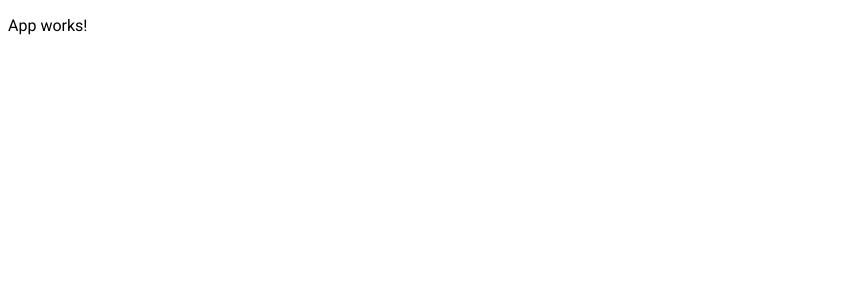
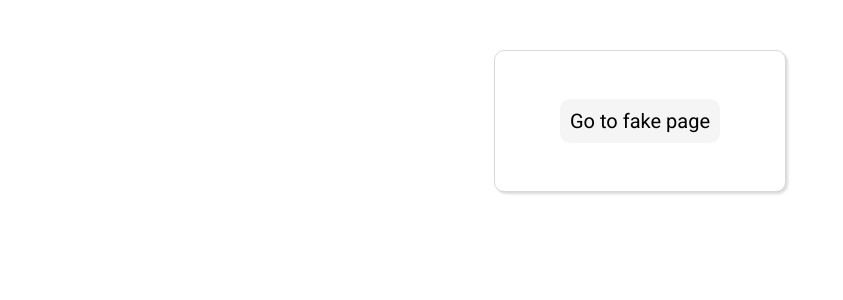
Before and after one commit to Andres2D/berserk-angular, an Angular app: page / in a window 1280 px wide. Shown: the top 300 px of the page, without its empty margins (0-843 px from the left). Built offline with nearby package versions, Linux system fonts and the light colour scheme.

Commit message:
Add entry point to fake page

```diff
--- a/src/app/app.component.html
+++ b/src/app/app.component.html
@@ -1 +1,3 @@
-<p>App works!</p>
+<div class="panel">
+  <a class="entry">Go to fake page</a>
+</div>
--- a/src/app/app.component.scss
+++ b/src/app/app.component.scss
@@ -0,0 +1,27 @@
+.panel {
+  border: 1px solid rgba(0, 0, 0, 0.15);
+  box-shadow: rgba(0, 0, 0, 0.15) 1.95px 1.95px 2.6px;
+  border-radius: 10px;
+  margin: 50px auto;
+  width: 250px;
+  height: 100px;
+  padding: 20px;
+  display: flex;
+  justify-content: center;
+  align-items: center;
+
+  .entry {
+    background-color: whitesmoke;
+    font-size: 20px;
+    border-radius: 10px;
+    padding: 10px;
+    border: none;
+    cursor: pointer;
+    transition: all 300ms;
+
+    &:hover {
+      color: whitesmoke;
+      background-color: #333;
+    }
+  }
+}
--- a/src/index.html
+++ b/src/index.html
@@ -2,7 +2,7 @@
 <html lang="en">
 <head>
   <meta charset="utf-8">
-  <title>Berserk Angular</title>
+  <title>Resolver approach</title>
   <base href="/">
   <meta name="viewport" content="width=device-width, initial-scale=1">
   <link rel="icon" type="image/x-icon" href="favicon.ico">
```
